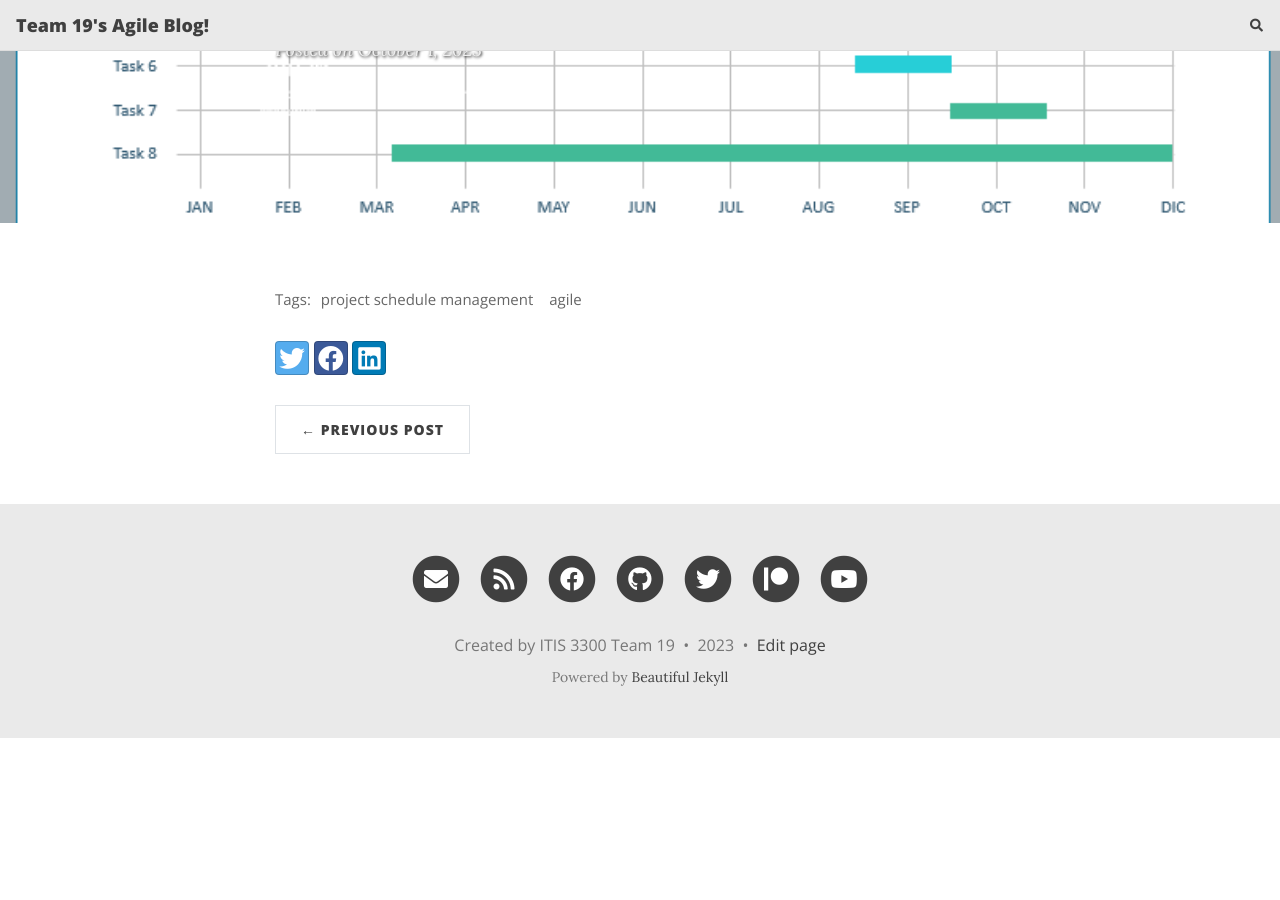
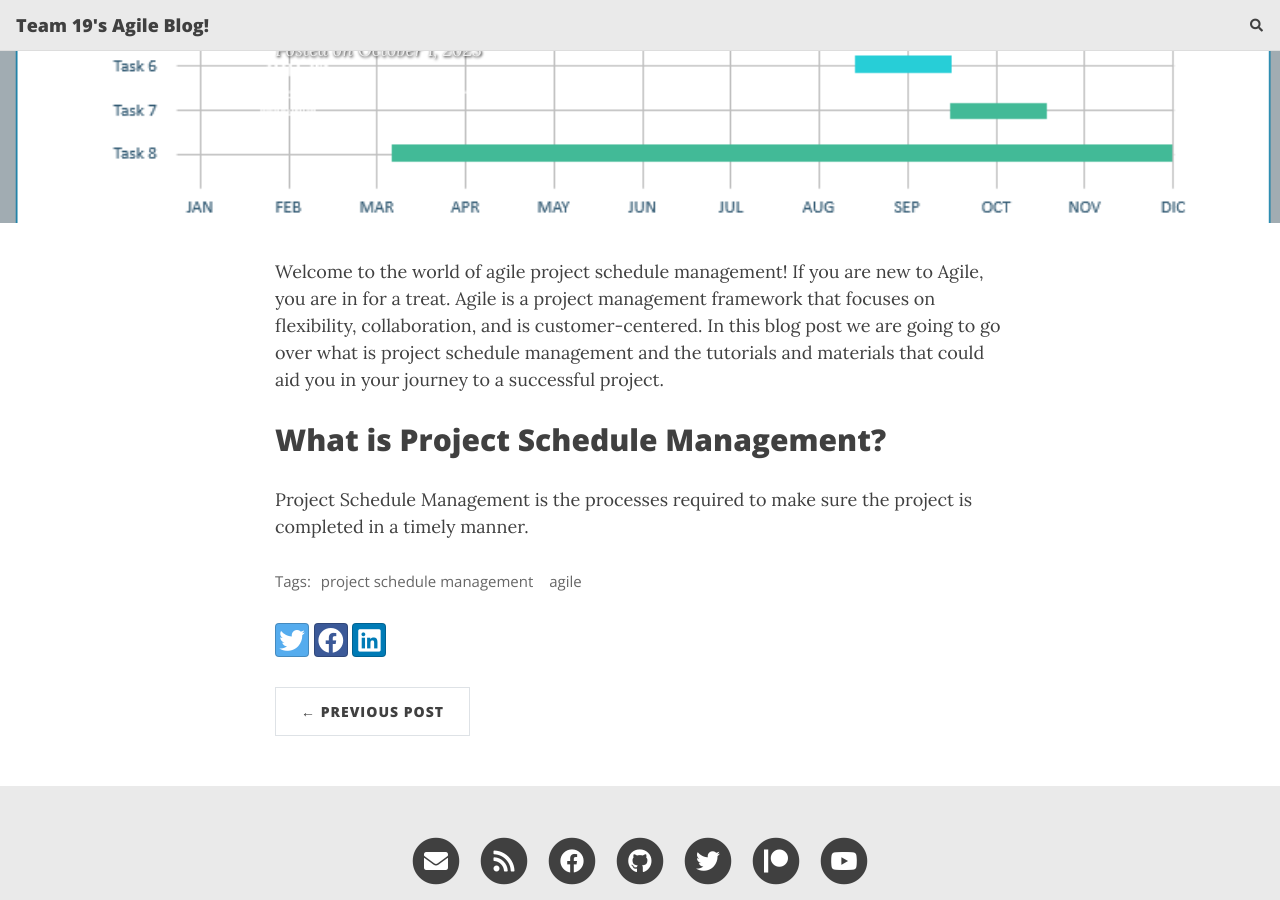
Before and after one commit to dlouangr/agile-blog, a Jekyll site: the page built from _posts/2023-10-01-Agile-Project-Schedule-Management.md, in a window 1280 px wide and 900 px high, scrolled down 433 px. Built offline with Jekyll 4.4.1, drawn with Linux system fonts in a browser that asks for light colours; nearby versions of some CDN libraries; comment, search, counter and statistics services are not loaded; before the commit the page ends 1171 px from its top, so only the background shows below that.

Commit message:
Update 2023-10-01-Agile-Project-Schedule-Management.md

```diff
--- a/_posts/2023-10-01-Agile-Project-Schedule-Management.md
+++ b/_posts/2023-10-01-Agile-Project-Schedule-Management.md
@@ -4,3 +4,9 @@ title: A Project Manager's guide to Tutorials and Materials for Agile Project Sc
 cover-img: assets/img/Project-Scheduling-Management.png
 tags: [project schedule management,agile]
 ---
+
+Welcome to the world of agile project schedule management! If you are new to Agile, you are in for a treat. Agile is a project management framework that focuses on flexibility, collaboration, and is customer-centered. In this blog post we are going to go over what is project schedule management and the tutorials and materials that could aid you in your journey to a successful project.
+
+## What is Project Schedule Management?
+
+Project Schedule Management is the processes required to make sure the project is completed in a timely manner.
```
